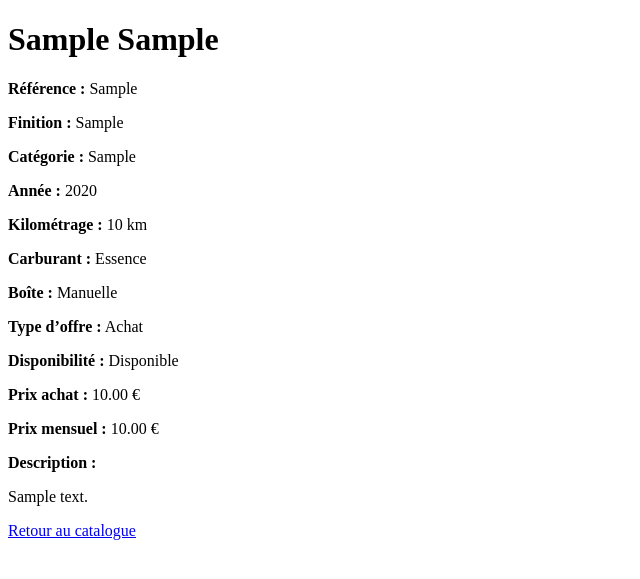
After one commit to Ysaeka/M-Motors, a Django app: page /catalog/1/ in a window 1280 px wide. The commit adds this page. Shown: the top 579 px of the page, without its empty margins (0-640 px from the left). Run offline with Django 5.2, Linux system fonts and the light colour scheme; tables that the repository leaves empty hold one stand-in row (values such as "Sample post").

Commit message:
feat: ajout de la page detail vehicule

```diff
--- /dev/null
+++ b/catalog/templates/catalog/vehicle_detail.html
@@ -0,0 +1,33 @@
+<!DOCTYPE html>
+<html lang="fr">
+<head>
+    <meta charset="UTF-8" />
+    <meta name="viewport" content="width=device-width, initial-scale=1" />
+    <title>Détail véhicule</title>
+</head>
+<body>
+    <h1>{{ vehicle.brand }} {{ vehicle.model }}</h1>
+
+    <p><strong>Référence :</strong> {{ vehicle.reference }}</p>
+    <p><strong>Finition :</strong> {{ vehicle.trim|default:"Non renseignée" }}</p>
+    <p><strong>Catégorie :</strong> {{ vehicle.category|default:"Non renseignée" }}</p>
+    <p><strong>Année :</strong> {{ vehicle.year }}</p>
+    <p><strong>Kilométrage :</strong> {{ vehicle.mileage }} km</p>
+    <p><strong>Carburant :</strong> {{ vehicle.get_fuel_type_display }}</p>
+    <p><strong>Boîte :</strong> {{ vehicle.get_gearbox_display }}</p>
+    <p><strong>Type d’offre :</strong> {{ vehicle.get_offer_type_display }}</p>
+    <p><strong>Disponibilité :</strong> {{ vehicle.get_availability_status_display }}</p>
+
+    {% if vehicle.price_sale %}
+        <p><strong>Prix achat :</strong> {{ vehicle.price_sale }} €</p>
+    {% endif %}
+
+    {% if vehicle.price_monthly %}
+        <p><strong>Prix mensuel :</strong> {{ vehicle.price_monthly }} €</p>
+    {% endif %}
+
+    <p><strong>Description :</strong><br>{{ vehicle.description|linebreaks }}</p>
+
+    <p><a href="/catalog/">Retour au catalogue</a></p>
+</body>
+</html>
--- a/catalog/templates/catalog/vehicle_list.html
+++ b/catalog/templates/catalog/vehicle_list.html
@@ -12,7 +12,11 @@
         <ul>
             {% for vehicle in vehicles %}
                 <li>
-                    <strong>{{ vehicle.brand }} {{ vehicle.model }}</strong><br>
+                    <strong>
+                        <a href="{% url 'vehicle_detail' vehicle.pk %}">
+                            {{ vehicle.brand }} {{ vehicle.model }}
+                        </a>
+                    </strong><br>
                     Référence : {{ vehicle.reference }}<br>
                     Année : {{ vehicle.year }}<br>
                     Offre : {{ vehicle.get_offer_type_display }}<br>
--- a/catalog/urls.py
+++ b/catalog/urls.py
@@ -1,7 +1,8 @@
 from django.urls import path
 
-from .views import vehicle_list
+from .views import vehicle_detail, vehicle_list
 
 urlpatterns = [
     path("", vehicle_list, name="vehicle_list"),
+    path("<int:pk>/", vehicle_detail, name="vehicle_detail"),
 ]
--- a/catalog/views.py
+++ b/catalog/views.py
@@ -1,5 +1,5 @@
 # Create your views here.
-from django.shortcuts import render
+from django.shortcuts import get_object_or_404, render
 
 from .models import Vehicle
 
@@ -7,3 +7,7 @@ from .models import Vehicle
 def vehicle_list(request):
     vehicles = Vehicle.objects.all().order_by("-created_at")
     return render(request, "catalog/vehicle_list.html", {"vehicles": vehicles})
+
+def vehicle_detail(request, pk):
+    vehicle = get_object_or_404(Vehicle, pk=pk)
+    return render(request, "catalog/vehicle_detail.html", {"vehicle": vehicle})
```
